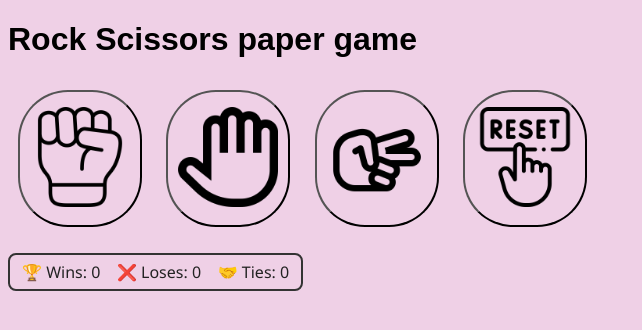
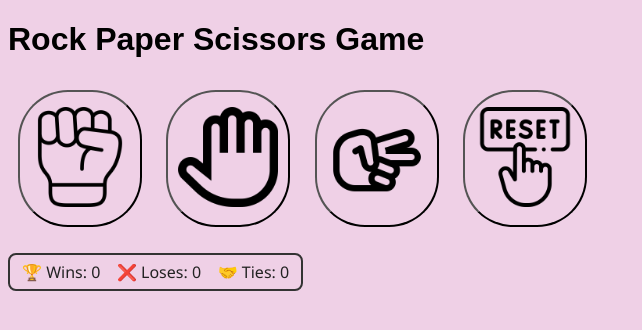
Before and after one commit to ranatarek-rt/Rock-Paper-Scissors-game, a plain HTML site: page index.html in a window 1280 px wide. Shown: the whole page, without its empty margins (0-642 px from the left). Drawn offline with Linux system fonts and the light colour scheme.

Commit message:
h1 updates

```diff
--- a/index.html
+++ b/index.html
@@ -11,7 +11,7 @@
         <!-- rock is 1 and paper is 2 and scissors is 3
         the computer choice is generated computerChoiceely with a number between 1 to 3 inclusive
         -->
-        <h1>Rock Scissors paper game</h1>
+        <h1>Rock Paper Scissors Game</h1>
         <button onclick="gameStart(1);" class="move-btn" ><img src="img/fist.png"></button>
 
         <button onclick="gameStart(2);" class="move-btn"><img src="img/hand-paper.png"></button>
```
